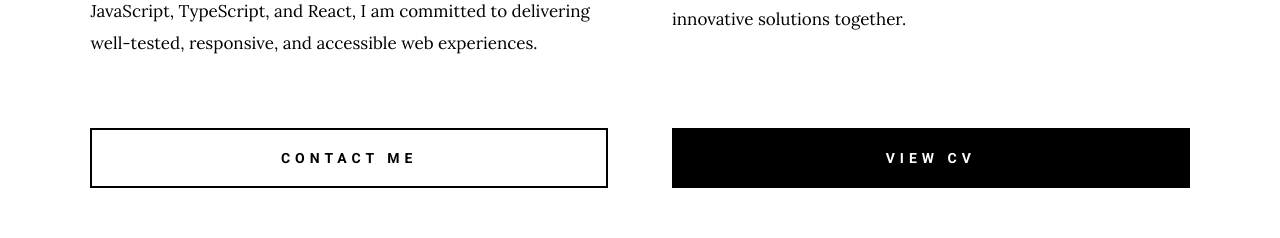
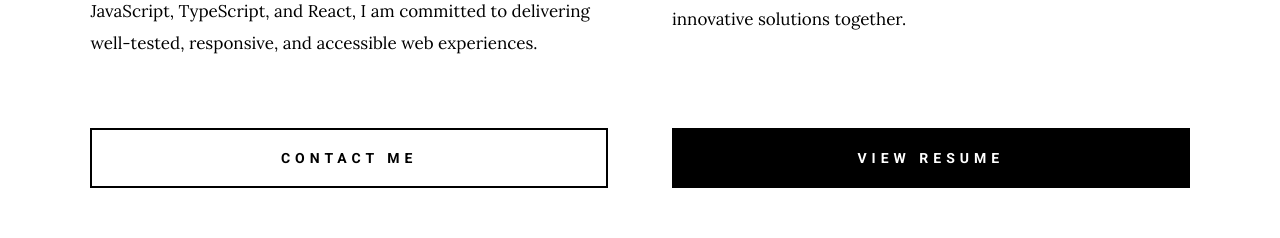
Before and after one commit to alexmkio/personal-site, a Next.js app: page / in a window 1280 px wide. Shown: the part 1722-1960 px from the top of the page. Built offline with nearby package versions, Linux system fonts and the light colour scheme; a web font is replaced by a local one.

Commit message:
Change CV to Resume

```diff
--- a/src/components/about/about.tsx
+++ b/src/components/about/about.tsx
@@ -72,7 +72,7 @@ export default function About() {
               target="_blank"
               className={styles.btnPrimary}
             >
-              View CV
+              View Resume
             </Link>
           </motion.div>
         </div>
```
